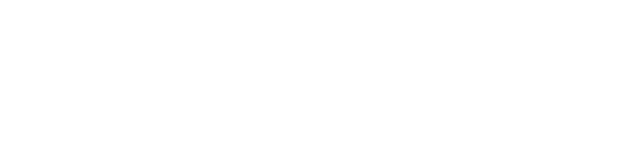
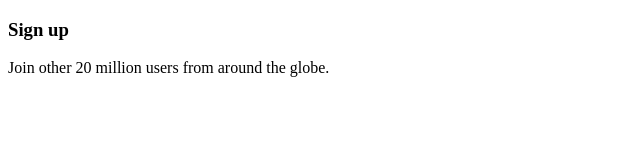
Before and after one commit to Barry-owino/contact-form02, a plain HTML site: page index.html in a window 1280 px wide. Shown: the whole page, without its empty margins (0-640 px from the left). Drawn offline with Linux system fonts and the light colour scheme.

Commit message:
added the header section of the form

```diff
--- a/index.html
+++ b/index.html
@@ -10,6 +10,14 @@
   <title>Contact-form02|DbarryCK Webdev</title>
 </head>
 <body>
+  <div class="container">
+    <h3 class="heading">Sign up</h3>
+    <p>Join other 20 million users from around the globe.</p>
+
+    <form action="/">
+
+    </form>
+  </div>
 
 </body>
 </html>
```
